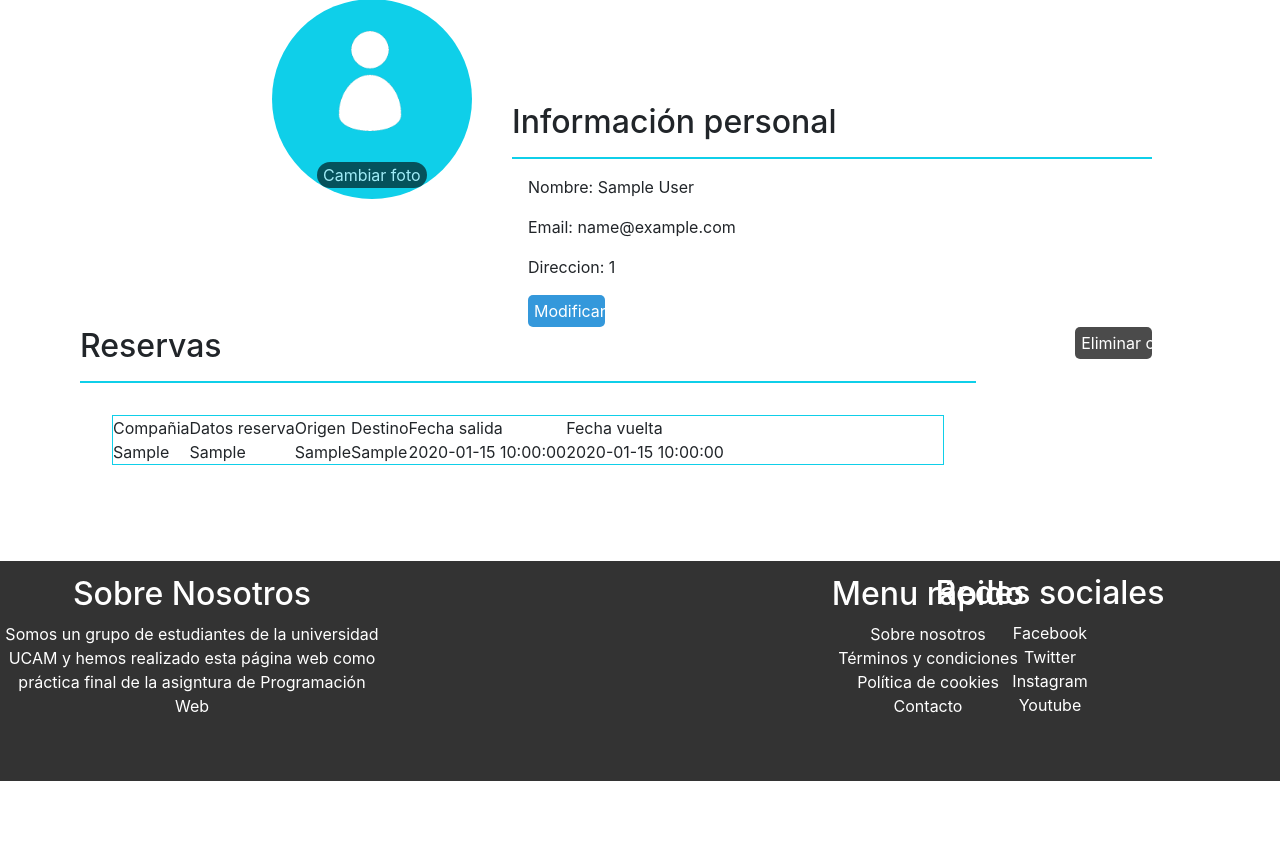
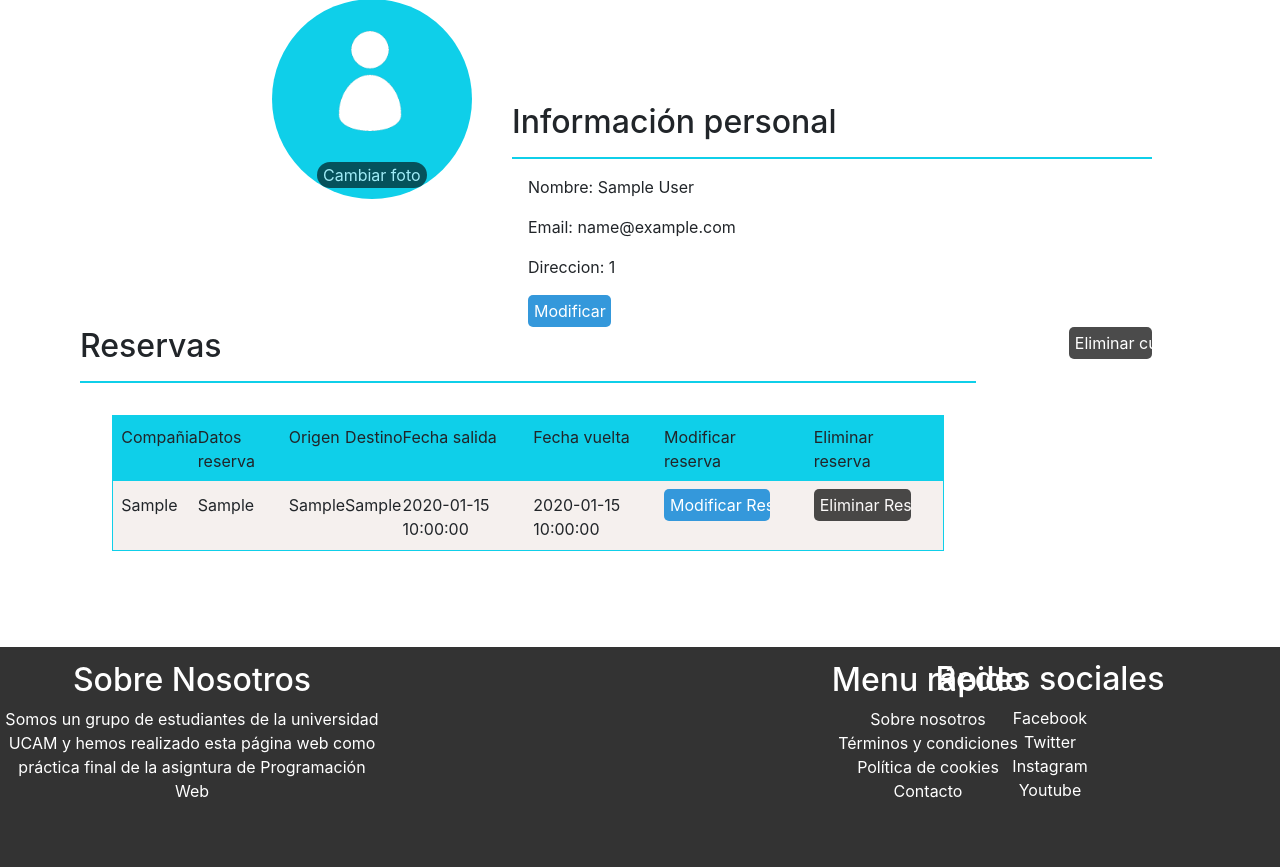
Before and after one commit to franr99/Pagina-Web-GoTravel, a PHP site: page /Practica/perfil.php in a window 1280 px wide. Shown: the part 217-1084 px from the top of the page. Before the commit the page ends 998 px from the top, so only its background shows below. Run offline with PHP 8.4, Linux system fonts and the light colour scheme; the visitor is signed in with stand-in values (Sample User, id 1); tables that the repository leaves empty or names only in its code hold one stand-in row (values such as "Sample post"); data that the repository does not hold is empty.

Commit message:
eliminar reserva

```diff
--- a/Practica WEB/conexiones/gestionPerfil.php
+++ b/Practica WEB/conexiones/gestionPerfil.php
@@ -27,7 +27,7 @@
 
         $qryDelete = "DELELTE FROM Cliente where id = '$id'";
         $rscDelete = mysqli_query($link, $qryDelete);
-        if($rscUpdate){
+        if($rscDelete){
             session_destroy();
             Header( "Location: http://localhost/Practica%20WEB/index.php");
         }else{
--- a/Practica WEB/css/navegador.css
+++ b/Practica WEB/css/navegador.css
@@ -35,6 +35,7 @@ p{
     left: 0;
     top:0;
     right:0;
+    z-index: 1;
 }
 
 .header a{
--- a/Practica WEB/css/perfil.css
+++ b/Practica WEB/css/perfil.css
@@ -26,6 +26,7 @@
     margin:2em;
     margin-top:-1.9em;
     margin-left: 2.8em;
+    z-index: 0;
 }
 
 .btnfoto span{
@@ -50,7 +51,7 @@
 .btnmodificar{
 
     font-size: 16px;
-    width: 12%;
+    width: 13%;
     height: 2em;
     color: white;
     border-radius: 5px;
@@ -62,7 +63,7 @@
 .btneliminar{
 
     font-size: 16px;
-    width: 12%;
+    width: 13%;
     height: 2em;
     color: white;
     border-radius: 5px;
@@ -106,3 +107,40 @@
 .reservas hr{
     border: 1px solid rgb(15, 207, 233) ;
 }
+
+.tabla_reservas{
+    background-color: #F5F0EE;
+    border-collapse: collapse;
+    width: 100%;
+
+}
+
+th, td{
+    padding: 1%;
+}
+
+thead{
+    background-color: rgb(15, 207, 233);
+}
+
+.modificarRes{
+    font-size: 16px;
+    width: 80%;
+    height: 2em;
+    color: white;
+    border-radius: 5px;
+    background-color:  #3498db;
+    border: none;
+}
+
+.eliminarRes{
+
+    font-size: 16px;
+    width: 80%;
+    height: 2em;
+    color: white;
+    border-radius: 5px;
+    background-color: black;
+    opacity: 0.7;
+    border: none;
+}
--- a/Practica WEB/perfil.php
+++ b/Practica WEB/perfil.php
@@ -24,7 +24,8 @@
             $email = $_SESSION['email'];
             $direccion = $_SESSION['direccion'];
             $id = $_SESSION['id'];
-
+            $id_reserva = array();
+            $i = 0;
 
         ?>
         <header class="header">
@@ -78,6 +79,7 @@
 
                 <article>
                 <table class="tabla_reservas">
+                <thead>
                     <tr>
                         <td> Compañia </td>
                         <td> Datos reserva </td>
@@ -85,7 +87,10 @@
                         <td> Destino </td>
                         <td> Fecha salida </td>
                         <td> Fecha vuelta </td>
+                        <td> Modificar reserva </td>
+                        <td> Eliminar reserva </td>
                     </tr>
+                </thead>
 <?php
                     $qryReserva = "SELECT * FROM Reserva WHERE id_usuario = '" .$id. "'";
                     $rscReserva = mysqli_query($link, $qryReserva);
@@ -100,6 +105,24 @@
                             <td><?php echo $mostrar['destino'] ?></td>
                             <td><?php echo $mostrar['fecha_ini'] ?></td>
                             <td><?php echo $mostrar['fecha_fin'] ?></td>
+                            <td>
+                                <form action="conexiones/modificarReserva.php" method="POST">
+                                <input type="hidden" name="id_reserva" value="<?php $mostrar['id_reserva'];?>">
+                                <input type="hidden" name="compania" value="<?php $mostrar['compania'];?>">
+                                <input type="hidden" name="tipo_reserva" value="<?php $mostrar['tipo_reserva'];?>">
+                                <input type="hidden" name="origen" value="<?php $mostrar['origen'];?>">
+                                <input type="hidden" name="destino" value="<?php $mostrar['destino'];?>">
+                                <input type="hidden" name="fecha_ini" value="<?php $mostrar['fecha_ini'];?>">
+                                <input type="hidden" name="fecha_fin" value="<?php $mostrar['fecha_fin'];?>">
+                                <input type="submit" class="modificarRes" value="Modificar Reserva">
+                                </form>
+                            </td>
+                            <td>
+                                <form action="conexiones/gestionReserva.php" method="POST">
+                                <input type="hidden" name="eliminar" value="<?php echo $mostrar['id_reserva'];?>">
+                                <input type="submit" class="eliminarRes" value="Eliminar Reserva">
+                                </form>
+                            </td>
                         </tr>
 <?php
                         }
```
Also changed, not shown: Practica WEB/conexiones/gestionReserva.php (added, +27 -0 lines), Practica WEB/conexiones/modificarReserva.php (added, +40 -0 lines).
